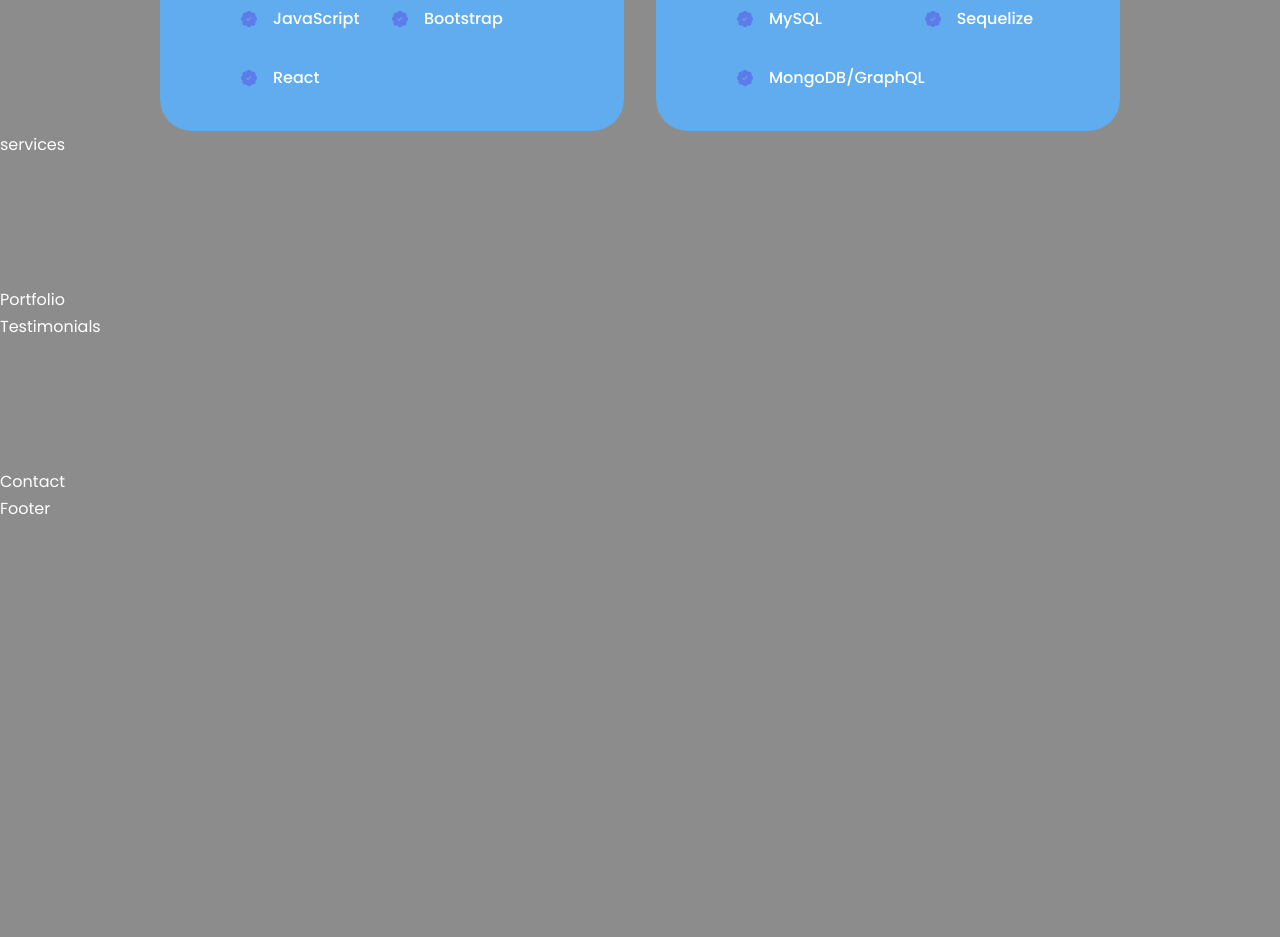
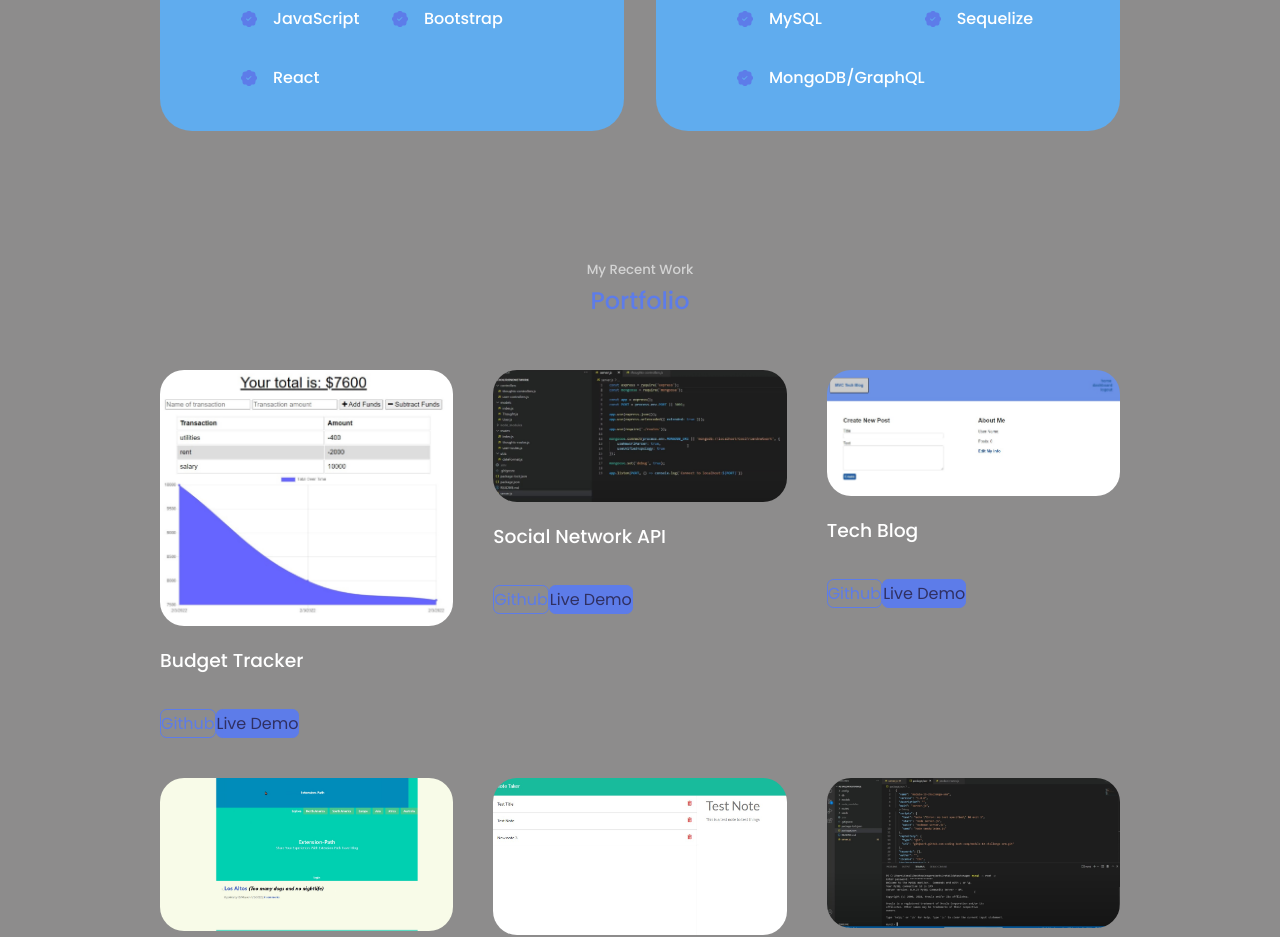
Before and after one commit to Andrewy2416/reactprofessional, a React (Create React App) app: page / in a window 1280 px wide. Shown: the part 1860-2797 px from the top of the page. Before the commit the page ends 2382 px from the top, so only its background shows below. Built offline with nearby package versions, Linux system fonts and the light colour scheme.

Commit message:
added portfolio component

```diff
--- a/src/App.jsx
+++ b/src/App.jsx
@@ -3,7 +3,6 @@ import Header from './components/header/Header'
 import Nav from './components/nav/Nav'
 import About from './components/about/About'
 import Experience from './components/experience/Experience'
-import Services from './components/services/Services'
 import Portfolio from './components/portfolio/Portfolio'
 import Testimonials from './components/testimonials/Testimonials'
 import Contact from './components/contact/Contact'
@@ -16,7 +15,6 @@ const App = () => {
         <Nav />
         <About />
         <Experience />
-        <Services />
         <Portfolio />
         <Testimonials />
         <Contact />
--- a/src/components/about/About.jsx
+++ b/src/components/about/About.jsx
@@ -1,6 +1,6 @@
 import React from 'react'
 import './about.css'
-import ME from '../../assets/profilepic.jpg'
+import ME from '../../assets/profilepicture2.jpg'
 import {FaAward} from 'react-icons/fa'
 import {FiUsers} from 'react-icons/fi'
 import {AiFillProject} from 'react-icons/ai'
--- a/src/components/header/Header.jsx
+++ b/src/components/header/Header.jsx
@@ -8,9 +8,9 @@ const Header = () => {
   return (
     <header>
       <div className="container header__container">
-      <h5>Hello I'm</h5>
+      <h5>Hello, My Name Is</h5>
       <h1>Andrew Yun</h1>
-      <h5 className="text-light">Full-Stack Developer</h5>
+      <h5 className="text-light">Full-Stack Web Developer</h5>
       <CTA />
       <HeaderSocials/>
       <div className="me">
--- a/src/components/portfolio/Portfolio.jsx
+++ b/src/components/portfolio/Portfolio.jsx
@@ -1,10 +1,72 @@
 import React from 'react'
+import IMG1 from '../../assets/moneyorganizer.jpg'
+import IMG2 from '../../assets/socialnetwork.jpg'
+import IMG3 from '../../assets/techblog.jpg'
+import IMG4 from '../../assets/extensionpass.jpg'
+import IMG5 from '../../assets/notetaker.jpg'
+import IMG6 from '../../assets/exommerce.jpg'
 
 import './portfolio.css'
 
 const Portfolio = () => {
   return (
-    <section id='portfolio'>Portfolio</section>
+    <section id='portfolio'>
+      <h5>My Recent Work</h5>
+      <h2>Portfolio</h2>
+
+      <div className="container portfolio__container">
+
+        <article className='portfolio__item'>
+          <div className="portfolio__item-image">
+           <img src={IMG1} alt=""/>
+          </div>
+          <h3>Budget Tracker</h3>
+          <a href="https://github.com/Andrewy2416/moneyorganizer" className='btn' target='_blank'>Github</a>
+          <a href="https://stormy-peak-38446.herokuapp.com/" className='btn btn-primary' target='_blank'>Live Demo</a>
+        </article>
+        <article className='portfolio__item'>
+          <div className="portfolio__item-image">
+           <img src={IMG2} alt=""/>
+          </div>
+          <h3>Social Network API</h3>
+          <a href="https://github.com/Andrewy2416/Coolfriendnetwork" className='btn' target='_blank'>Github</a>
+          <a href="https://www.youtube.com/watch?v=qZfWdZ4VjKY" className='btn btn-primary' target='_blank'>Live Demo</a>
+        </article>
+        <article className='portfolio__item'>
+          <div className="portfolio__item-image">
+           <img src={IMG3} alt=""/>
+          </div>
+          <h3>Tech Blog</h3>
+          <a href="https://github.com/Andrewy2416/awesometechblog" className='btn' target='_blank'>Github</a>
+          <a href="https://lit-lake-58357.herokuapp.com/" className='btn btn-primary' target='_blank'>Live Demo</a>
+        </article>
+        <article className='portfolio__item'>
+          <div className="portfolio__item-image">
+           <img src={IMG4} alt=""/>
+          </div>
+          <h3>Extension Pass</h3>
+          <a href="https://github.com/Andrewy2416/extension-pass" className='btn' target='_blank'>Github</a>
+          <a href="https://whispering-plains-41505.herokuapp.com/" className='btn btn-primary' target='_blank'>Live Demo</a>
+        </article>
+        <article className='portfolio__item'>
+          <div className="portfolio__item-image">
+           <img src={IMG5} alt=""/>
+          </div>
+          <h3>Note Taker</h3>
+          <a href="https://github.com/Andrewy2416/moneyorganizer" className='btn' target='_blank'>Github</a>
+          <a href="https://stormy-peak-38446.herokuapp.com/" className='btn btn-primary' target='_blank'>Live Demo</a>
+        </article>
+        <article className='portfolio__item'>
+          <div className="portfolio__item-image">
+           <img src={IMG6} alt=""/>
+          </div>
+          <h3>Team Profile Generator</h3>
+          <a href="https://github.com/Andrewy2416/teamprofilegenerator" className='btn' target='_blank'>Github</a>
+          <a href="https://www.youtube.com/watch?v=B0GIEf_kNkA" className='btn btn-primary' target='_blank'>Live Demo</a>
+        </article>
+
+      </div>
+    </section>
   )
 }
 
--- a/src/components/portfolio/portfolio.css
+++ b/src/components/portfolio/portfolio.css
@@ -0,0 +1,28 @@
+.portfolio__container {
+    display: grid;
+    grid-template-columns: repeat(3, 1fr);
+    gap: 2.5rem;
+}
+
+.portfolio__items {
+    background: var(--color-bg-variant);
+    padding: 1.3rem;
+    border-radius: 2rem;
+    border: 1px solid transparent;
+    transition: var(--transition);
+}
+
+.portfolio__item:hover {
+    border-color: var(--color-primary-variant);
+    background: transparent;
+}
+
+.portfolio__item-image {
+    border-radius: 1.5rem;
+    overflow: hidden;
+}
+
+.portfolio__item h3 {
+    margin: 1.2rem 0 2rem;
+
+}
```
Also changed, not shown: src/assets/profilepicture2.jpg (added).
